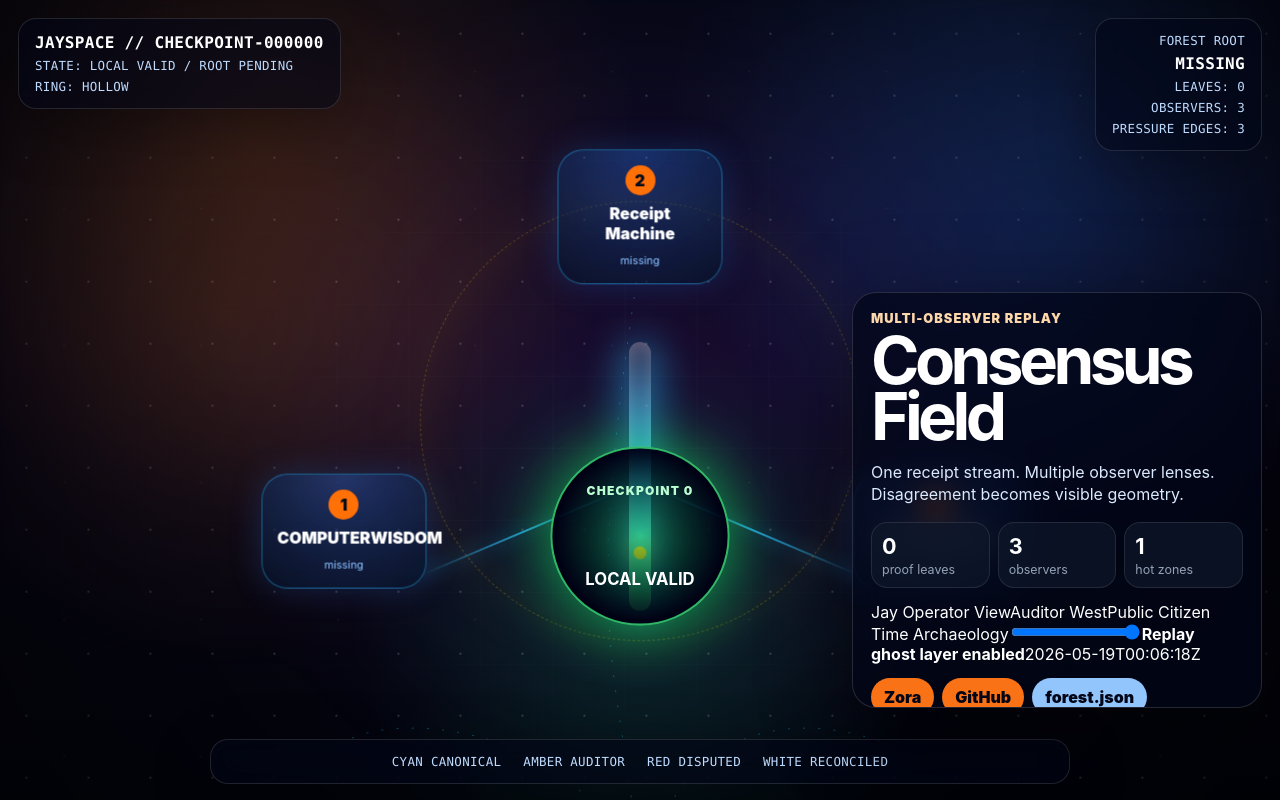
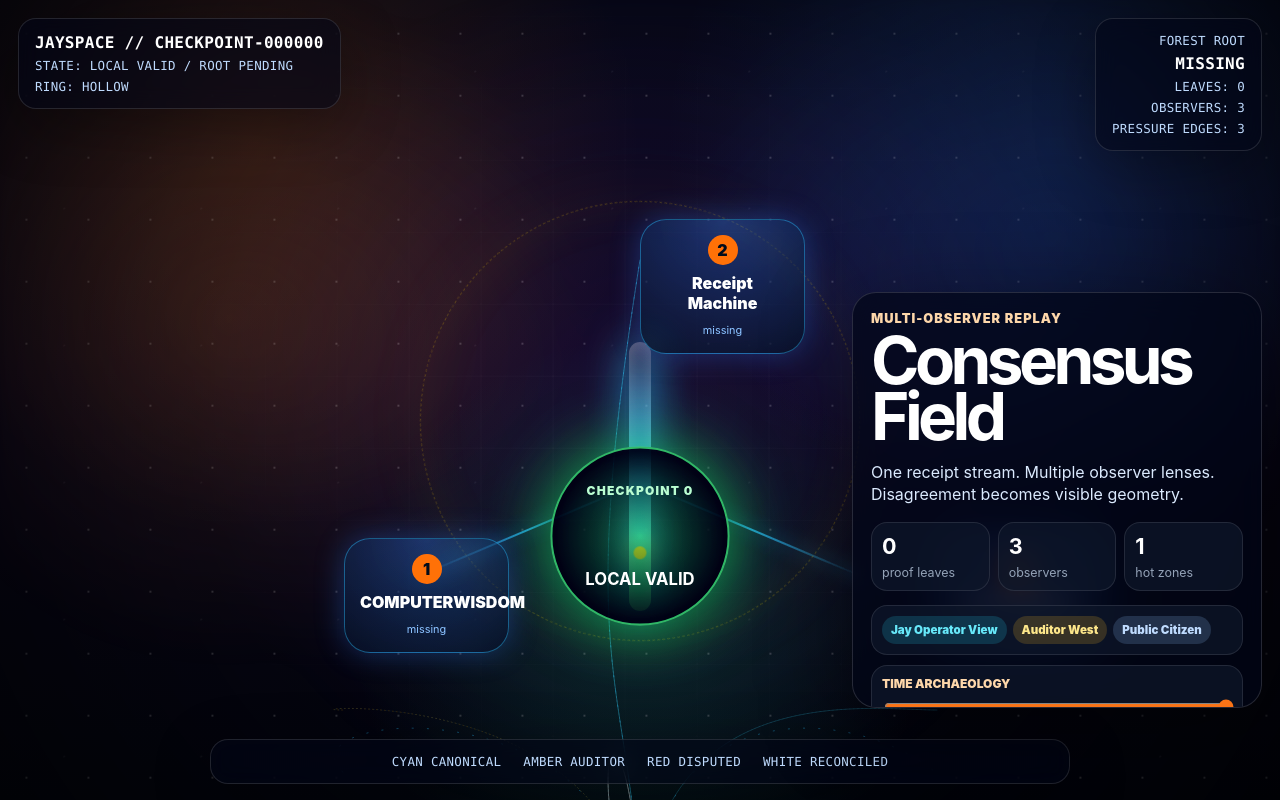
Before and after one commit to jsonwisdom/jay-zora-portal, a React (Vite) app in the folder frontend/: page / in a window 1280 px wide. Built offline with nearby package versions, Linux system fonts and the light colour scheme.

Commit message:
Activate presence physics CSS

```diff
--- a/frontend/src/styles.css
+++ b/frontend/src/styles.css
@@ -27,7 +27,10 @@ button, a { font: inherit; }
   touch-action: none;
 }
 
-.space-layer { position: fixed; inset: 0; pointer-events: none; }
+.presence-awake .stars { opacity: .18; }
+.presence-awake .nebula { opacity: .98; }
+
+.space-layer { position: fixed; inset: 0; pointer-events: none; transform: translateZ(.1px); will-change: transform, opacity; contain: layout paint style; }
 .stars {
   background-image:
     radial-gradient(circle, rgba(255,255,255,.65) 1px, transparent 1px),
@@ -35,6 +38,7 @@ button, a { font: inherit; }
   background-size: 62px 62px, 137px 137px;
   opacity: .30;
   animation: driftStars 96s linear infinite;
+  transition: opacity .55s ease;
 }
 .nebula {
   background:
@@ -43,6 +47,7 @@ button, a { font: inherit; }
     radial-gradient(circle at 50% 50%, rgba(168, 85, 247, .18), transparent 28rem);
   filter: blur(8px);
   animation: breathe 15s ease-in-out infinite alternate, driftNebula 180s linear infinite;
+  transition: opacity .55s ease;
 }
 .dust {
   background-image:
@@ -57,14 +62,13 @@ button, a { font: inherit; }
   mix-blend-mode: multiply;
 }
 
-@keyframes driftStars { from { transform: translate3d(0,0,0); } to { transform: translate3d(-80px, 46px,0); } }
-@keyframes driftDust { from { transform: translate3d(0,0,0); } to { transform: translate3d(-180px, 120px,0); } }
-@keyframes driftNebula { from { transform: translate3d(0,0,0); } to { transform: translate3d(32px, -24px,0); } }
+@keyframes driftStars { from { transform: translate3d(0,0,.1px); } to { transform: translate3d(-80px, 46px,.1px); } }
+@keyframes driftDust { from { transform: translate3d(0,0,.2px); } to { transform: translate3d(-180px, 120px,.2px); } }
+@keyframes driftNebula { from { transform: translate3d(0,0,.3px); } to { transform: translate3d(32px, -24px,.3px); } }
 @keyframes breathe { from { opacity: .50; scale: 1; } to { opacity: .86; scale: 1.04; } }
 @keyframes pulse { 0%,100% { transform: translateX(-50%) scale(1); box-shadow: 0 0 34px rgba(34,197,94,.65); } 50% { transform: translateX(-50%) scale(1.07); box-shadow: 0 0 78px rgba(34,197,94,.95); } }
 @keyframes climb { from { transform: translate(-50%, 150px); opacity: .1; } 40% { opacity: 1; } to { transform: translate(-50%, -260px); opacity: .15; } }
 @keyframes rotate { from { transform: translate(-50%, -50%) rotate(0deg); } to { transform: translate(-50%, -50%) rotate(360deg); } }
-@keyframes driftFloat { 0%,100% { translate: -50% -50%; } 50% { translate: -50% calc(-50% - 7px); } }
 @keyframes flowDash { from { stroke-dashoffset: 0; } to { stroke-dashoffset: -24; } }
 
 .hud {
@@ -114,19 +118,30 @@ button, a { font: inherit; }
   height: min(70svh, 720px);
   transform-origin: center 58%;
   translate: -50% -50%;
-  transition: transform .24s ease;
+  transition: transform .24s cubic-bezier(.2,.8,.2,1);
   filter: saturate(1.08) contrast(1.05);
+  will-change: transform;
 }
-.flow-svg { position: absolute; inset: 0; z-index: 2; overflow: visible; }
+.flow-svg { position: absolute; inset: 0; z-index: 2; overflow: visible; isolation: isolate; transform: translateZ(.4px); pointer-events: none; }
+.flow-path, .ghost-path, .observer-path {
+  fill: none;
+  stroke-linecap: round;
+  stroke-linejoin: round;
+}
 .flow-path {
-  fill: none;
   stroke: rgba(56, 189, 248, .84);
   stroke-width: .42;
-  stroke-linecap: round;
   stroke-dasharray: 1.2 14;
   filter: drop-shadow(0 0 5px rgba(56,189,248,.92));
   animation: flowDash 3.8s linear infinite;
 }
+.observer-path.cyan { stroke: rgba(34, 211, 238, .65); }
+.observer-path.amber { stroke: rgba(251, 191, 36, .62); }
+.observer-path.blue { stroke: rgba(147, 197, 253, .42); }
+.observer-path.fork { stroke: rgba(251, 191, 36, .72); stroke-dasharray: 1 3; }
+.observer-path.disputed { stroke: rgba(248, 113, 113, .78); stroke-width: .68; stroke-dasharray: 1.3 2.2; }
+.observer-path.reconciled { stroke: rgba(255,255,255,.56); stroke-width: .5; }
+.ghost-path { stroke: rgba(125, 211, 252, .18); stroke-width: .34; stroke-dasharray: 1.2 3; }
 
 .trunk {
   position: absolute;
@@ -203,16 +218,16 @@ button, a { font: inherit; }
   z-index: 4;
   width: 165px;
   min-height: 112px;
-  transform: translate(0, 0);
+  transform: translate(var(--sway-x, 0px), var(--sway-y, 0px));
   border: 1px solid rgba(56,189,248,.42);
   border-radius: 26px;
   padding: 15px;
   color: white;
   background: radial-gradient(circle at top, rgba(59,130,246,.32), rgba(15,23,42,.78));
-  box-shadow: 0 0 34px rgba(59,130,246,.22);
+  box-shadow: 0 0 calc(30px + (var(--presence-pull, 0) * 34px)) rgba(59,130,246,calc(.18 + (var(--alive-glow, .7) * .22)));
   cursor: pointer;
   backdrop-filter: blur(10px);
-  animation: driftFloat 6.8s ease-in-out infinite;
+  will-change: transform, box-shadow;
 }
 .grove-node span {
   display: inline-grid;
@@ -228,7 +243,7 @@ button, a { font: inherit; }
 .grove-node small { color: #93c5fd; font-size: .68rem; word-break: break-all; }
 .grove-node.selected, .grove-node:hover {
   border-color: rgba(251,146,60,.9);
-  box-shadow: 0 0 60px rgba(251,146,60,.55);
+  box-shadow: 0 0 68px rgba(251,146,60,.62);
   background: radial-gradient(circle at top, rgba(251,146,60,.42), rgba(15,23,42,.88));
 }
 
@@ -267,16 +282,24 @@ button, a { font: inherit; }
   gap: 8px;
   margin: 14px 0;
 }
-.inspector-grid div, .leaf-list a {
+.inspector-grid div, .leaf-list a, .time-archaeology, .observer-legend {
   display: grid;
-  gap: 3px;
+  gap: 6px;
   padding: 10px;
   border-radius: 16px;
   background: rgba(15,23,42,.72);
   border: 1px solid rgba(255,255,255,.1);
 }
 .inspector-grid strong { font-size: 1.35rem; }
-.inspector-grid span, .leaf-list span { color: #94a3b8; font-size: .78rem; }
+.inspector-grid span, .leaf-list span, .time-archaeology span { color: #94a3b8; font-size: .78rem; }
+.observer-legend { display: flex; flex-wrap: wrap; gap: 6px; margin: 10px 0; }
+.observer-pill { border-radius: 999px; padding: 7px 9px; font-size: .72rem; font-weight: 900; }
+.observer-pill.cyan { background: rgba(34,211,238,.18); color: #67e8f9; }
+.observer-pill.amber { background: rgba(251,191,36,.18); color: #fde68a; }
+.observer-pill.blue { background: rgba(147,197,253,.18); color: #bfdbfe; }
+.time-archaeology { margin: 10px 0; }
+.time-archaeology label { color: #fed7aa; font-weight: 950; text-transform: uppercase; font-size: .75rem; }
+.time-archaeology input { width: 100%; accent-color: #f97316; }
 .leaf-list { display: grid; gap: 8px; }
 .leaf-list a { color: white; text-decoration: none; }
 .actions-row { display: flex; flex-wrap: wrap; gap: 8px; margin-top: 14px; }
```
